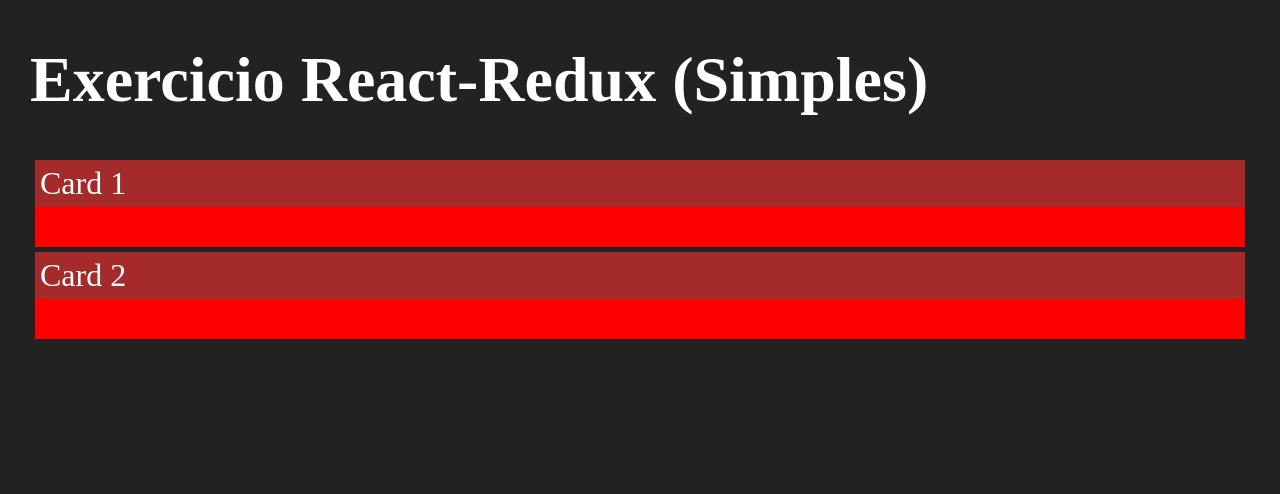
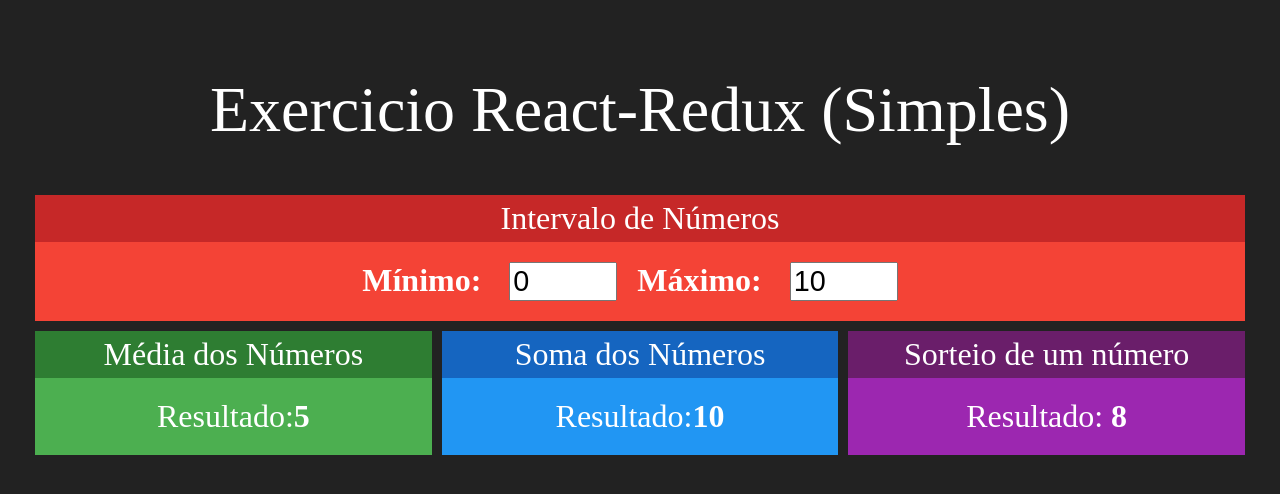
Before and after one commit to andytxr/React-Redux, a React (Create React App) app: page / in a window 1280 px wide. Shown: the top 494 px of the page. Built offline with nearby package versions, Linux system fonts and the light colour scheme.

Commit message:
Creating others components

```diff
--- a/src/App.js
+++ b/src/App.js
@@ -1,5 +1,11 @@
 import React from 'react';
-import Card from './components/Card'
+
+import Interval from './components/Interval';
+import Average from './components/Average';
+import AddUp from './components/AddUp';
+import Raffle from './components/Raffle';
+
+import './App.css';
 function App(){
 
     return(
@@ -7,11 +13,12 @@ function App(){
         <div className="App">
             <h1>Exercicio React-Redux (Simples)</h1>
             <div className='linha'>
-                <Card title="Card 1"></Card>
-
+                <Interval></Interval>
             </div>
             <div className='linha'>
-                <Card title="Card 2"></Card>
+                <Average></Average>
+                <AddUp></AddUp>
+                <Raffle></Raffle>
             </div>
         </div>
     )
--- /dev/null
+++ b/src/components/AddUp.jsx
@@ -0,0 +1,22 @@
+import React from "react";
+
+import Card from "./Card";
+
+import './AddUp.css';
+
+export default props =>{
+
+    return(
+
+        <Card title="Soma dos Números" blue>
+            <div className="AddUp">
+                <span>
+                    <span>Resultado:</span>
+                    <strong>10</strong>
+                </span>
+
+            </div>
+        </Card>
+    )
+
+}
--- /dev/null
+++ b/src/components/Average.jsx
@@ -0,0 +1,22 @@
+import React from "react";
+
+import Card from "./Card";
+
+import './Average.css';
+
+export default props => {
+
+    return(
+
+        <Card title="Média dos Números" green>
+            <div className="Average">
+                <span>
+                    <span>Resultado:</span>
+                    <strong>5</strong>
+                </span>
+            </div>
+        </Card>
+
+    )
+
+}
--- a/src/components/Card.css
+++ b/src/components/Card.css
@@ -19,7 +19,6 @@
 .Card .Header .Title{
 
     padding: 5px;
-    background-color: brown;
     flex: 1;
 
 }
@@ -42,3 +41,42 @@
     background-color: #f44336;
 
 }
+
+.Card.Green .Header{
+
+    color: #FFF;
+    background-color: #2e7d32;
+
+}
+
+.Card.Green .Content{
+
+    background-color: #4caf50;
+
+}
+
+.Card.Blue .Header{
+
+    color: #FFF;
+    background-color: #1565c0;
+
+}
+
+.Card.Blue .Content{
+
+    background-color: #2196f3;
+
+}
+
+.Card.Purple .Header{
+
+    color: #FFF;
+    background-color: #6A1E6A;
+
+}
+
+.Card.Purple .Content{
+
+    background-color: #9c27b0;
+
+}
--- a/src/components/Card.jsx
+++ b/src/components/Card.jsx
@@ -1,5 +1,6 @@
+import React from 'react'
+
 import './Card.css'
-import React from 'react'
 
 function getColor(props){
     if(props.red){
@@ -14,11 +15,13 @@ function getColor(props){
     if(props.purple){
         return "Purple"
     }
+
+    return ""
 }
 
 export default props => {
     return(
-        <div className="Card">
+        <div className={`Card ${getColor(props)}`}>
             <div className="Header">
                 <span className="Title">{props.title}</span>
             </div>
--- /dev/null
+++ b/src/components/Interval.css
@@ -0,0 +1,6 @@
+.Interval input{
+    font-size: 1.8rem;
+    margin-left: 20px;
+    margin-right: 20px;
+    width: 100px;
+}
--- /dev/null
+++ b/src/components/Interval.jsx
@@ -0,0 +1,25 @@
+import React from "react";
+
+import Card from './Card';
+import './Interval.css';
+
+export default props =>{
+
+    return(
+
+        <Card title="Intervalo de Números" red>
+            <div className="Interval">
+                <span>
+                    <strong>Mínimo: </strong>
+                    <input type="number" value={0} readOnly></input>
+                </span>
+                <span>
+                    <strong>Máximo: </strong>
+                    <input type="number" value={10} readOnly></input>
+                </span>
+            </div>
+        </Card>
+
+    )
+
+}
--- /dev/null
+++ b/src/components/Raffle.jsx
@@ -0,0 +1,24 @@
+import React from "react";
+
+import Card from "./Card";
+
+import './Raffle.css';
+
+export default props =>{
+
+    return(
+
+        <Card title="Sorteio de um número" purple>
+            <div className="Raffle">
+                <span>
+                    <span>Resultado: </span>
+                    <strong>8</strong>
+                </span>
+            </div>
+        </Card>
+
+
+
+    )
+
+}
```
Also changed, not shown: src/components/AddUp.css (added), src/components/Average.css (added), src/components/Raffle.css (added).
